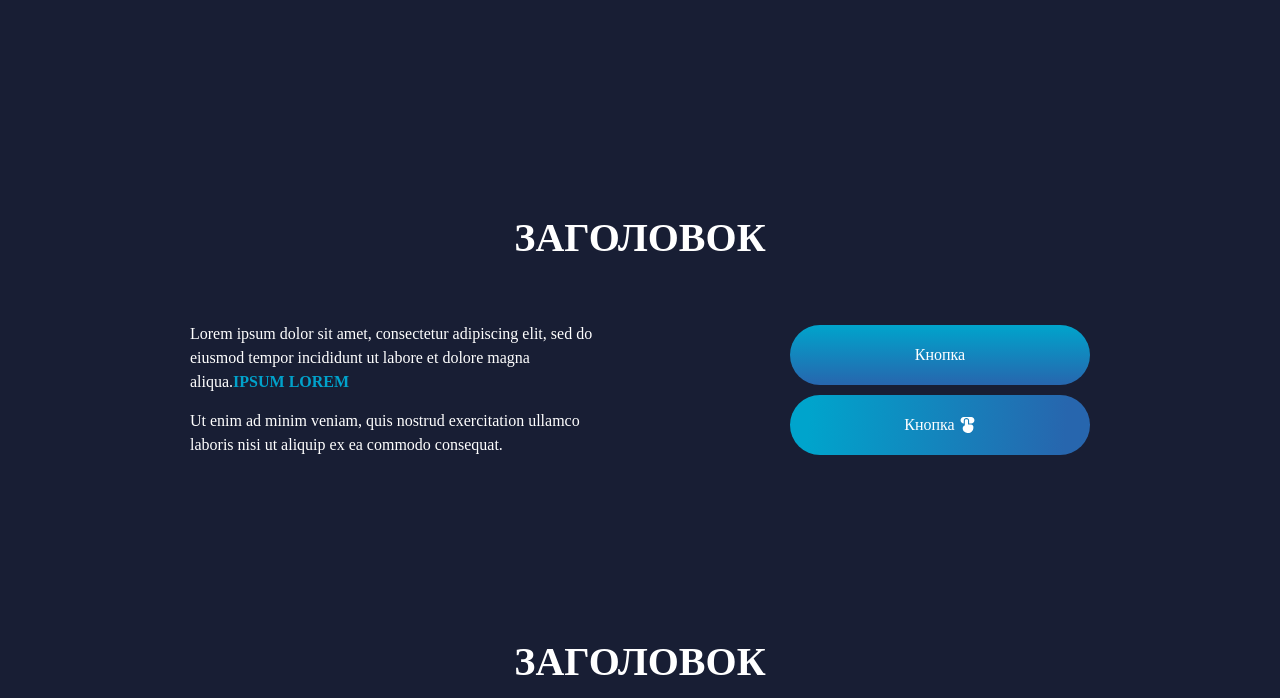
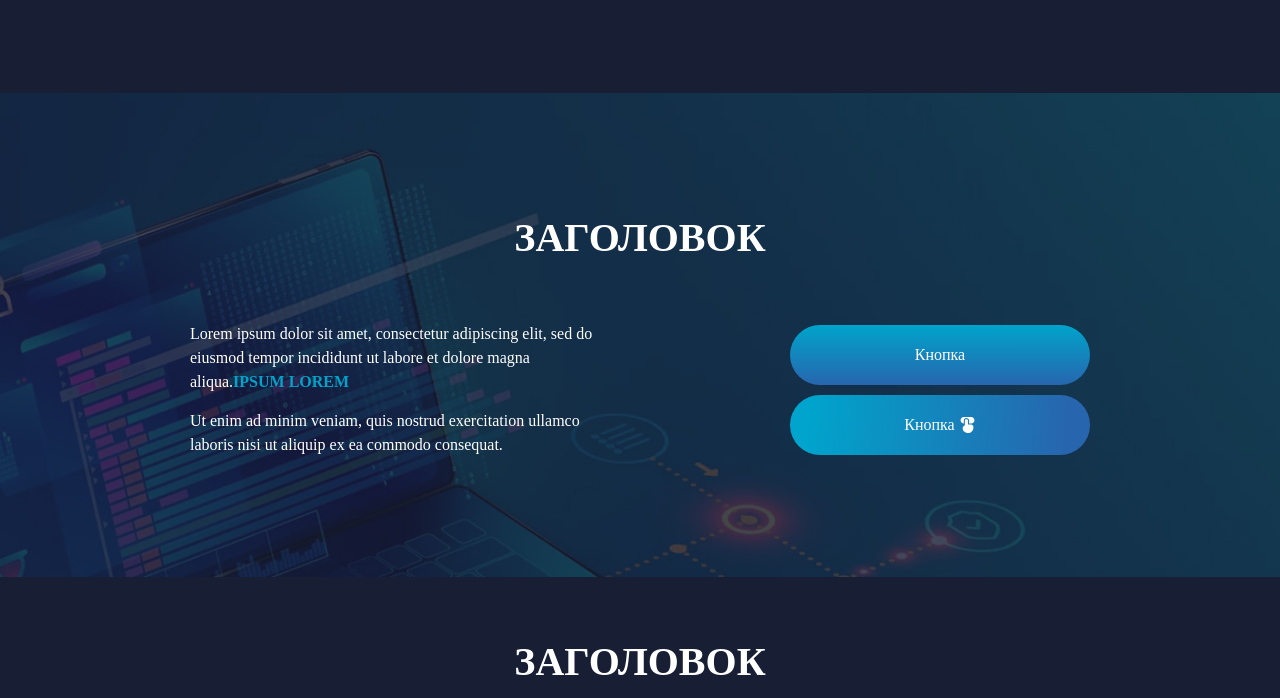
Before and after one commit to Sertelion/homework, a plain HTML site: page css-55/index.html in a window 1280 px wide. Shown: the part 85-783 px from the top of the page. Drawn offline with Linux system fonts and the light colour scheme.

Commit message:
Update style.css

```diff
--- a/css-55/css/style.css
+++ b/css-55/css/style.css
@@ -51,7 +51,7 @@ margin: 60px 0;
 }
 .hero {
     padding: 120px 0;
-    background: url(img/hero-bg.jpg) 10% 50% /cover, no-repeat;
+    background: url(/img/hero-bg.jpg) 10% 50% /cover, no-repeat;
 }
 
 .hero-title {
```
